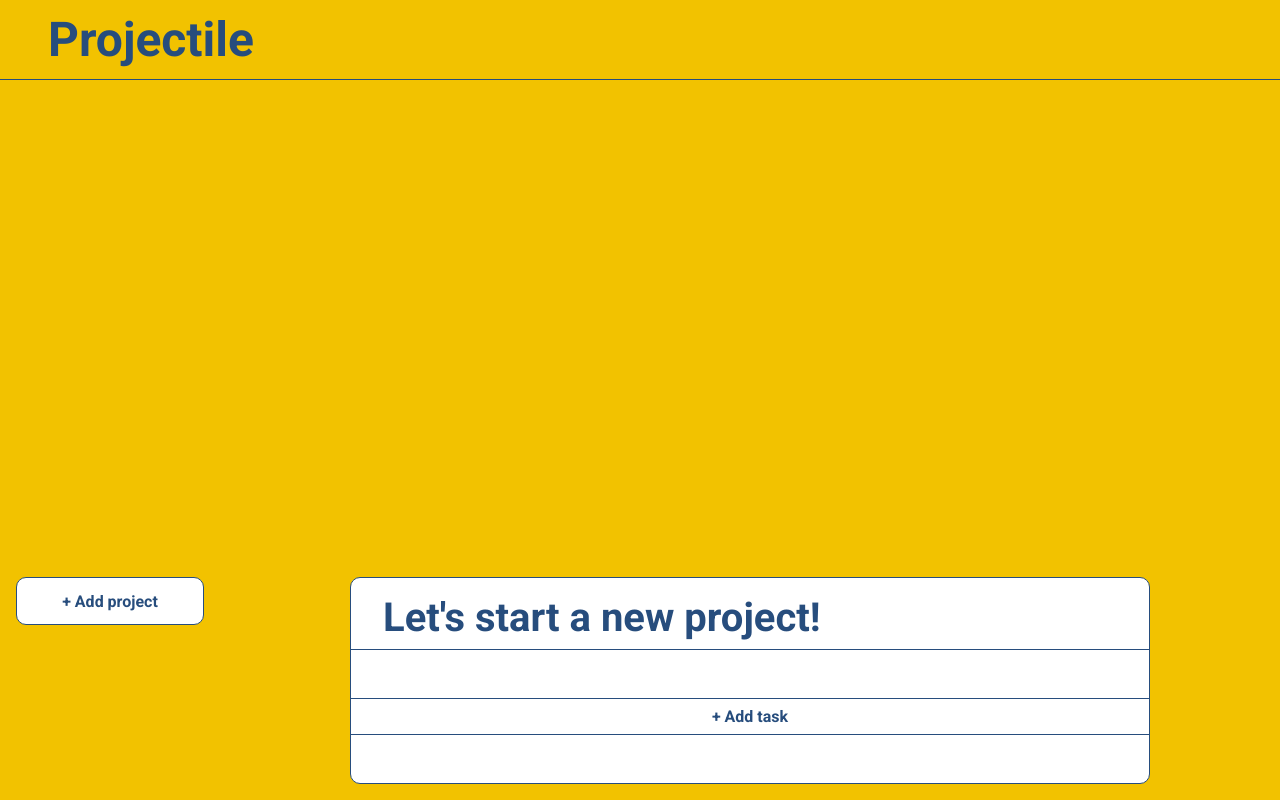
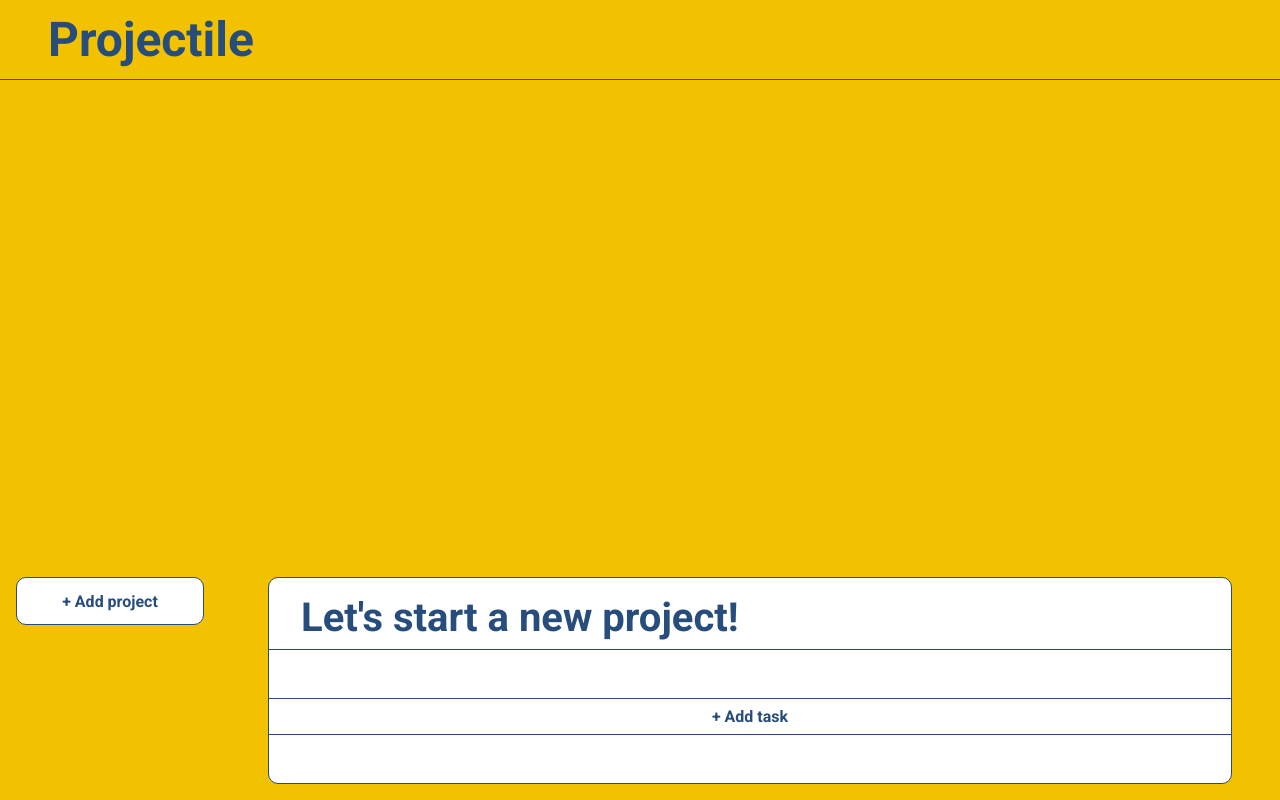
Before and after one commit to MrBlunderovich/odin-todo, a website built with webpack: page dist/index.html in a window 1280 px wide. Built offline with nearby package versions, Linux system fonts and the light colour scheme.

Commit message:
Tweak max project width

```diff
--- a/src/style.css
+++ b/src/style.css
@@ -98,7 +98,7 @@
 }
 .project-expanded {
   background-color: white;
-  flex: 0 1 800px;
+  flex: 0 1 1000px;
   border: 1px solid var(--dark-blue);
   border-radius: 10px;
   min-height: 10rem;
```
